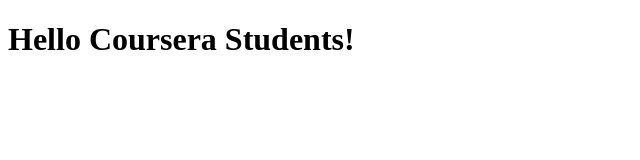
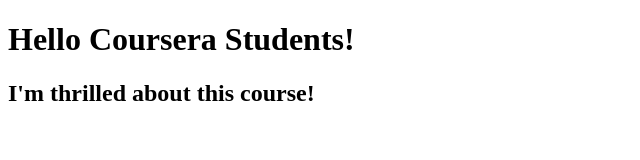
Before and after one commit to Jorsaru/coursera-ajax-course, a plain HTML site: page index.html in a window 1280 px wide. Shown: the whole page, without its empty margins (0-640 px from the left). Drawn offline with Linux system fonts and the light colour scheme.

Commit message:
Next version of web file.

```diff
--- a/index.html
+++ b/index.html
@@ -6,5 +6,6 @@
   </head>
   <body>
     <h1>Hello Coursera Students!</h1>
+    <h2>I'm thrilled about this course!</h2>
   </body>
 </html>
```
